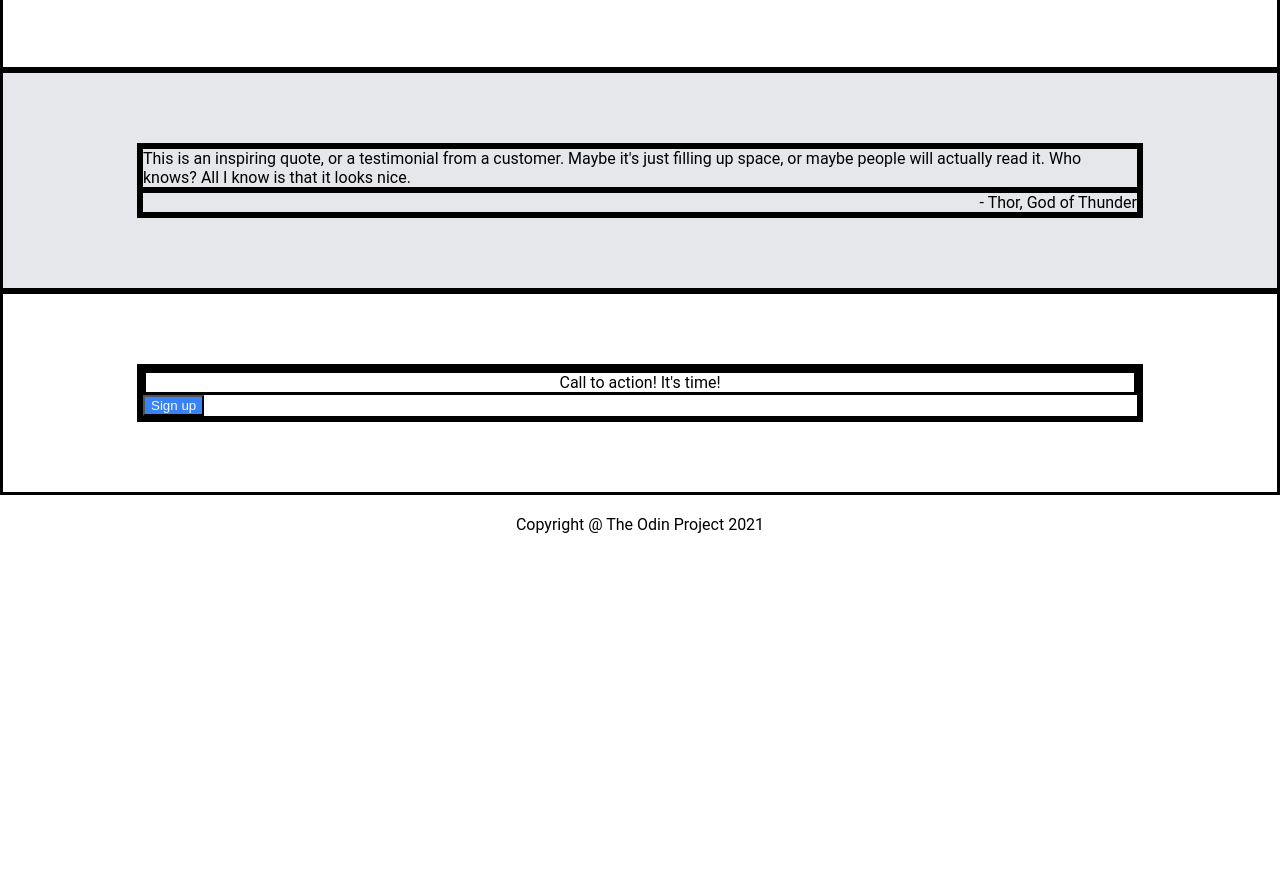
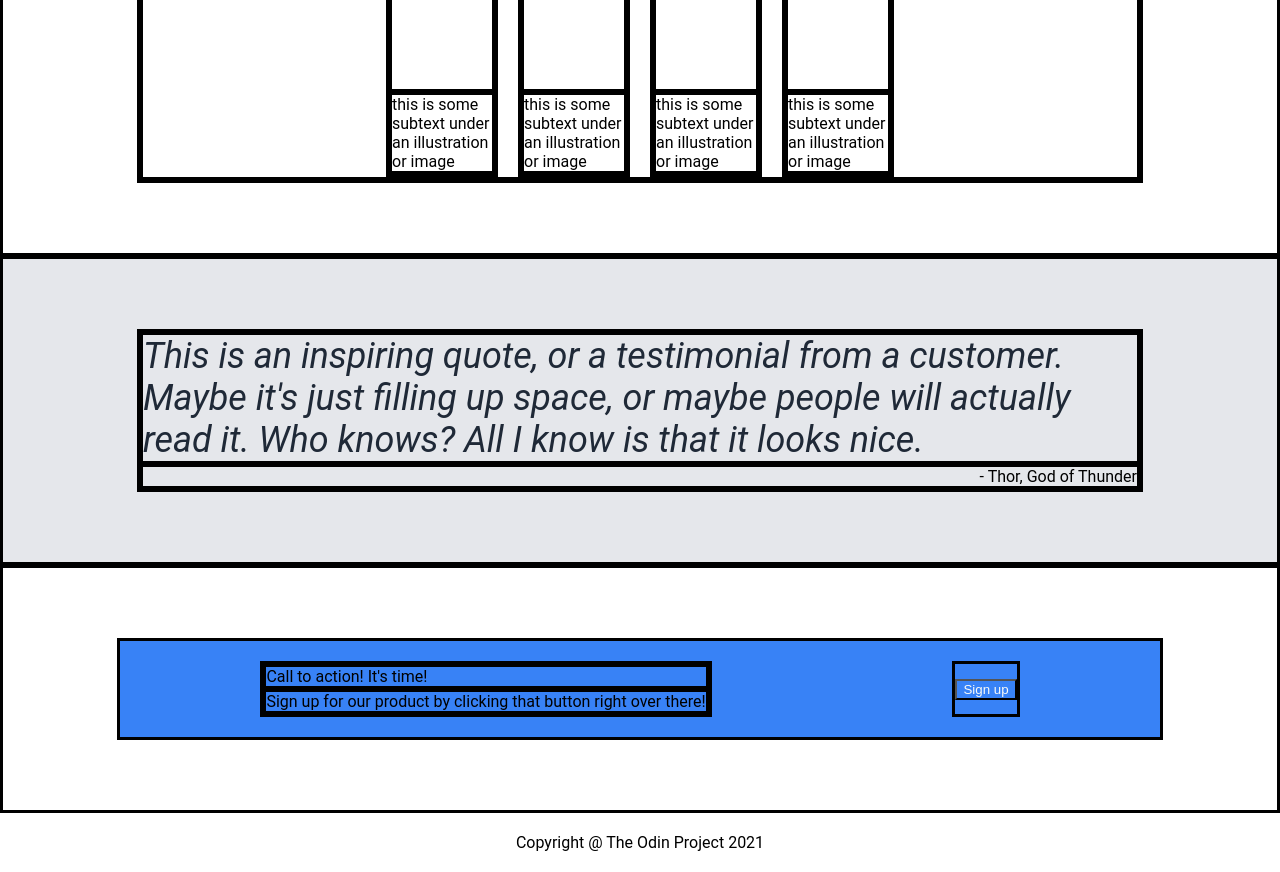
Before and after one commit to larcodan/landing-page-odin, a plain HTML site: page index.html in a window 1280 px wide. Shown: the part 603-1475 px from the top of the page. Before the commit the page ends 1157 px from the top, so only its background shows below. Drawn offline with Linux system fonts and the light colour scheme.

Commit message:
Added placeholder boxes for container two and text to go with it. Changed font style of container three Fixed container four box layout Changed some container names

```diff
--- a/index.html
+++ b/index.html
@@ -46,10 +46,22 @@
             <div class="two-content">
                 <div class="two-title">Some random information</div>
                 <div class="info-boxes">
-                    <div class="info"><div class="text">Box</div></div>
-                    <div class="info"><div class="text">Box</div></div>
-                    <div class="info"><div class="text">Box</div></div>
-                    <div class="info"><div class="text">Box</div></div>
+                    <div class="two-box">
+                        <div class="two-image"></div>
+                        <div class="two-text">this is some subtext under an illustration or image</div>
+                    </div>
+                    <div class="two-box">
+                        <div class="two-image"></div>
+                        <div class="two-text">this is some subtext under an illustration or image</div>
+                    </div>
+                    <div class="two-box">
+                        <div class="two-image"></div>
+                        <div class="two-text">this is some subtext under an illustration or image</div>
+                    </div>
+                    <div class="two-box">
+                        <div class="two-image"></div>
+                        <div class="two-text">this is some subtext under an illustration or image</div>
+                    </div>
                 </div>
             </div>
         </div>
@@ -63,8 +75,11 @@
 
         <div class="container-four">
             <div class="four-content">
-                <div class="four-box">
-                    <div class="box-text">Call to action! It's time!</div>
+                <div class="four-text">
+                    <div class="four-main">Call to action! It's time!</div>
+                    <div class="four-sub">Sign up for our product by clicking that button right over there!</div>
+                </div>
+                <div class="four-button">
                     <button class="sign-up">Sign up</button>
                 </div>
             </div>
--- a/style.css
+++ b/style.css
@@ -118,12 +118,13 @@ ul {
     flex-direction: column;
 }
 
-.two-title, .info-boxes {
-    flex: 1;
-}
+
 
 .two-title {
     text-align: center;
+    font-size: 36px;
+    color: #1F2937;
+    font-weight: 900;
 }
 
 .info-boxes {
@@ -132,9 +133,22 @@ ul {
     gap: 20px;
 }
 
-.info {
-    max-width: 200px;
+
+.two-box {
+    display: flex;
+    flex-direction: column;
 }
+
+.two-image {
+    height: 100px;
+    width: 100px;
+    border: black, solid;
+}
+
+.two-text {
+    max-width: 100px;
+}
+
 
 
 .container-three {
@@ -151,7 +165,11 @@ ul {
     flex-direction: column;
 }
 
-
+.quote {
+    font-size: 36px;
+    font-style: italic;
+    color: #1F2937;
+}
 
 .signature {
     text-align: right;
@@ -169,12 +187,29 @@ ul {
     width: 1000px;
     flex: 1, 1, 0;
     display: flex;
-    flex-direction: column;
+    background-color: #3882F6;
+    justify-content: space-around;
+    padding: 20px;
 }
 
-.box-text {
-    text-align: center;
+.four-text {
+
 }
+
+.four-main {
+
+}
+
+.four-sub {
+
+}
+
+.four-button {
+    display: flex;
+    justify-content: center;
+    align-items: center;
+}
+
 
 .footer {
     padding: 20px;
```
